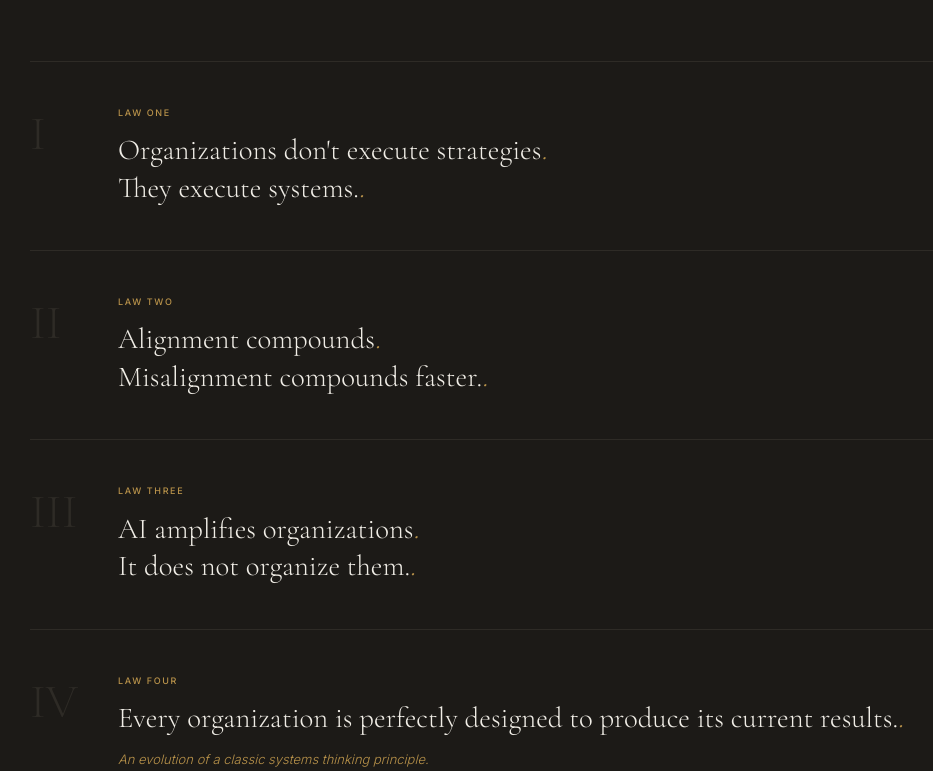
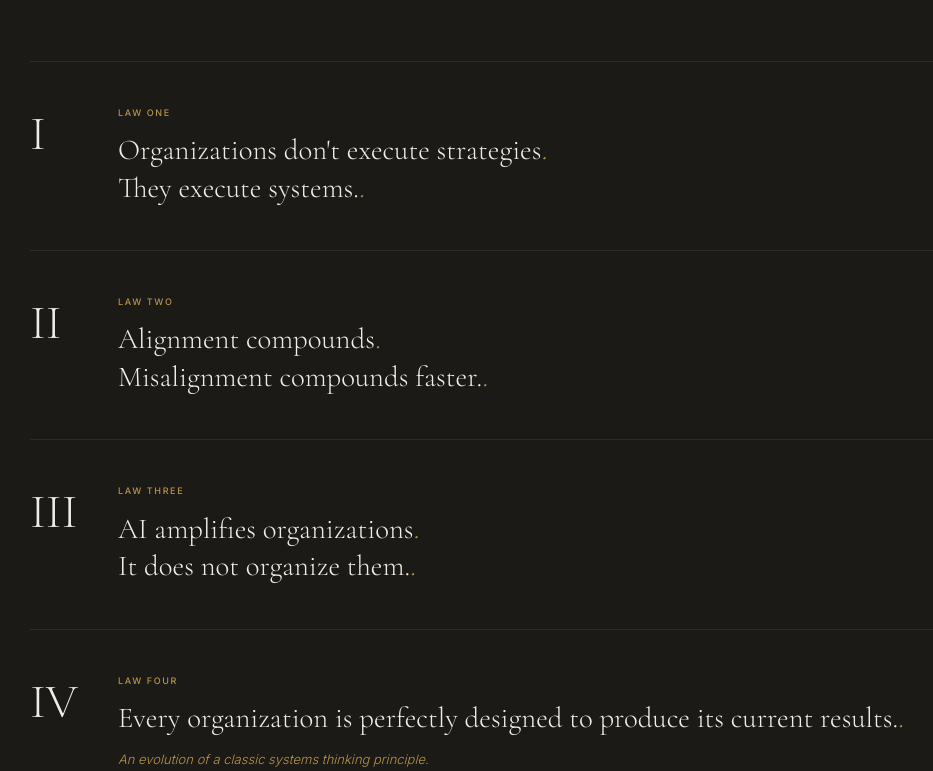
Before and after one commit to letsnavigatebmw/aperture-hospitality, a Next.js app: page /philosophy in a window 1280 px wide. Shown: the part 5249-6020 px from the top of the page, without its empty margins (104-1037 px from the left). Built offline with nearby package versions, Linux system fonts and the light colour scheme.

Commit message:
fix: change roman numerals in Five Laws section to white

```diff
--- a/app/philosophy/page.tsx
+++ b/app/philosophy/page.tsx
@@ -224,7 +224,7 @@ export default function PhilosophyPage() {
               { num: 'V', title: "The quality of an organization's decisions is limited by the quality of its connections." },
             ].map((law, i) => (
               <div key={i} style={{ display: 'grid', gridTemplateColumns: '3rem 1fr', gap: '2.5rem', padding: '2.75rem 0', borderBottom: i < 4 ? '1px solid #2e2b26' : 'none', alignItems: 'start' }} className="reveal">
-                <div style={{ fontFamily: "'Cormorant Garamond', Georgia, serif", fontSize: '3rem', fontWeight: 300, color: '#2e2b26', lineHeight: 1, paddingTop: '0.25rem' }}>
+                <div style={{ fontFamily: "'Cormorant Garamond', Georgia, serif", fontSize: '3rem', fontWeight: 300, color: '#F0EDE6', lineHeight: 1, paddingTop: '0.25rem' }}>
                   {law.num}
                 </div>
                 <div>
```
